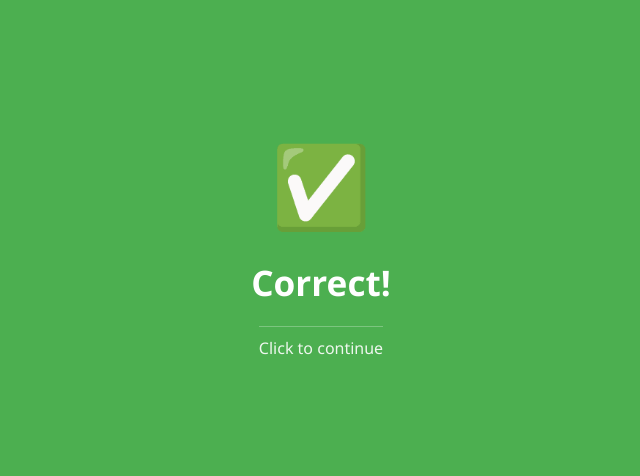
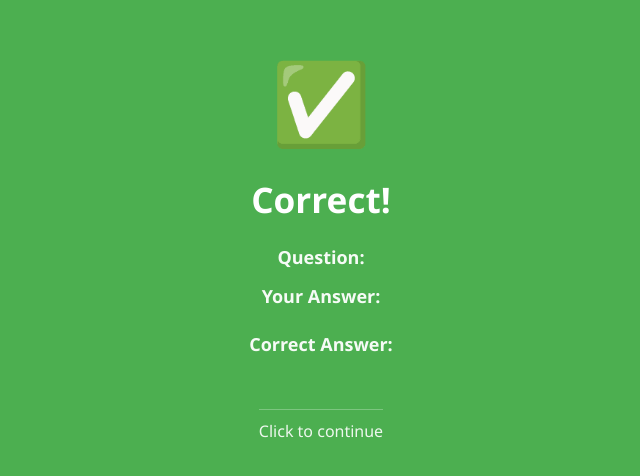
Before and after one commit to christensenandrew455-cell/Testifyai, a Next.js app: page /correct in a window 1280 px wide. Shown: the part 156-632 px from the top of the page, without its empty margins (319-959 px from the left). Built offline with nearby package versions, Linux system fonts and the light colour scheme.

Commit message:
Update page.js

```diff
--- a/app/correct/page.js
+++ b/app/correct/page.js
@@ -6,9 +6,14 @@ import { useRouter, useSearchParams } from "next/navigation";
 function CorrectPageContent() {
   const router = useRouter();
   const searchParams = useSearchParams();
-  const explanation = searchParams.get("explanation") || "";
+  const question = searchParams.get("question");
+  const userAnswer = searchParams.get("userAnswer");
+  const correctAnswer = searchParams.get("correctAnswer");
+  const explanation = searchParams.get("explanation");
+  const index = parseInt(searchParams.get("index") || "0");
 
   const handleClick = () => {
+    sessionStorage.setItem("resumeIndex", index + 1);
     router.push("/testchat");
   };
 
@@ -18,7 +23,7 @@ function CorrectPageContent() {
       style={{
         height: "100vh",
         width: "100vw",
-        backgroundColor: "#4CAF50", // ✅ Green background
+        backgroundColor: "#4CAF50",
         display: "flex",
         flexDirection: "column",
         alignItems: "center",
@@ -27,33 +32,36 @@ function CorrectPageContent() {
         fontFamily: "Segoe UI, Roboto, sans-serif",
         textAlign: "center",
         cursor: "pointer",
-        userSelect: "none",
       }}
     >
-      {/* Checkmark */}
       <div style={{ fontSize: "5rem", marginBottom: "20px" }}>✅</div>
-
-      {/* Title */}
       <h1 style={{ fontSize: "2.2rem", fontWeight: 800, marginBottom: "20px" }}>
         Correct!
       </h1>
 
-      {/* Explanation */}
+      <p style={{ maxWidth: "600px", marginBottom: "10px" }}>
+        <strong>Question:</strong> {question}
+      </p>
+      <p>
+        <strong>Your Answer:</strong> {userAnswer}
+      </p>
+      <p>
+        <strong>Correct Answer:</strong> {correctAnswer}
+      </p>
+
       {explanation && (
         <p
           style={{
-            fontSize: "1.2rem",
+            fontSize: "1.1rem",
+            marginTop: "20px",
+            color: "rgba(255,255,255,0.9)",
             maxWidth: "600px",
-            lineHeight: "1.5",
-            color: "rgba(255,255,255,0.9)",
-            marginBottom: "30px",
           }}
         >
-          {explanation}
+          💡 {explanation}
         </p>
       )}
 
-      {/* Click text */}
       <div
         style={{
           fontSize: "1rem",
@@ -61,6 +69,7 @@ function CorrectPageContent() {
           fontWeight: 500,
           borderTop: "1px solid rgba(255,255,255,0.3)",
           paddingTop: "10px",
+          marginTop: "30px",
         }}
       >
         Click to continue
```
